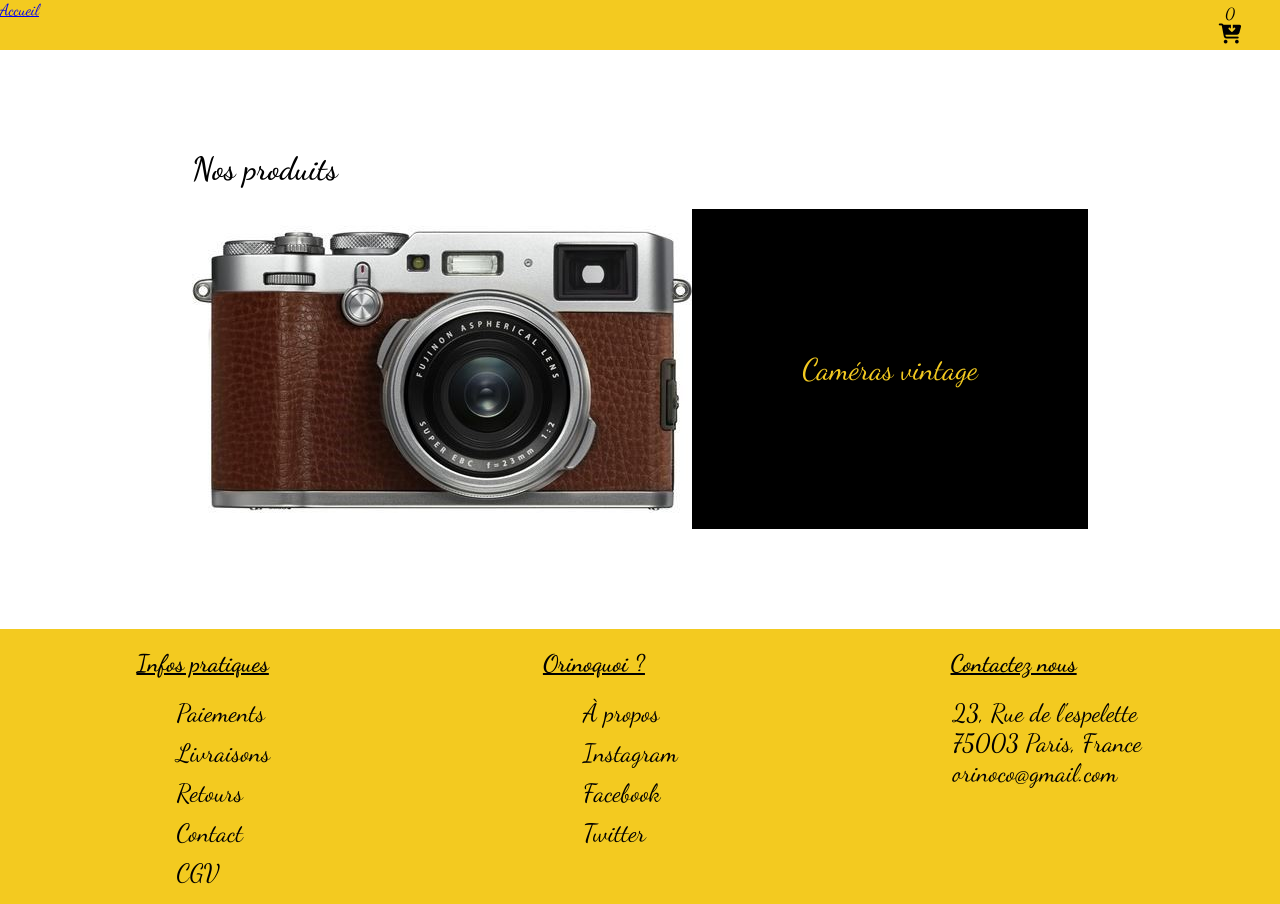
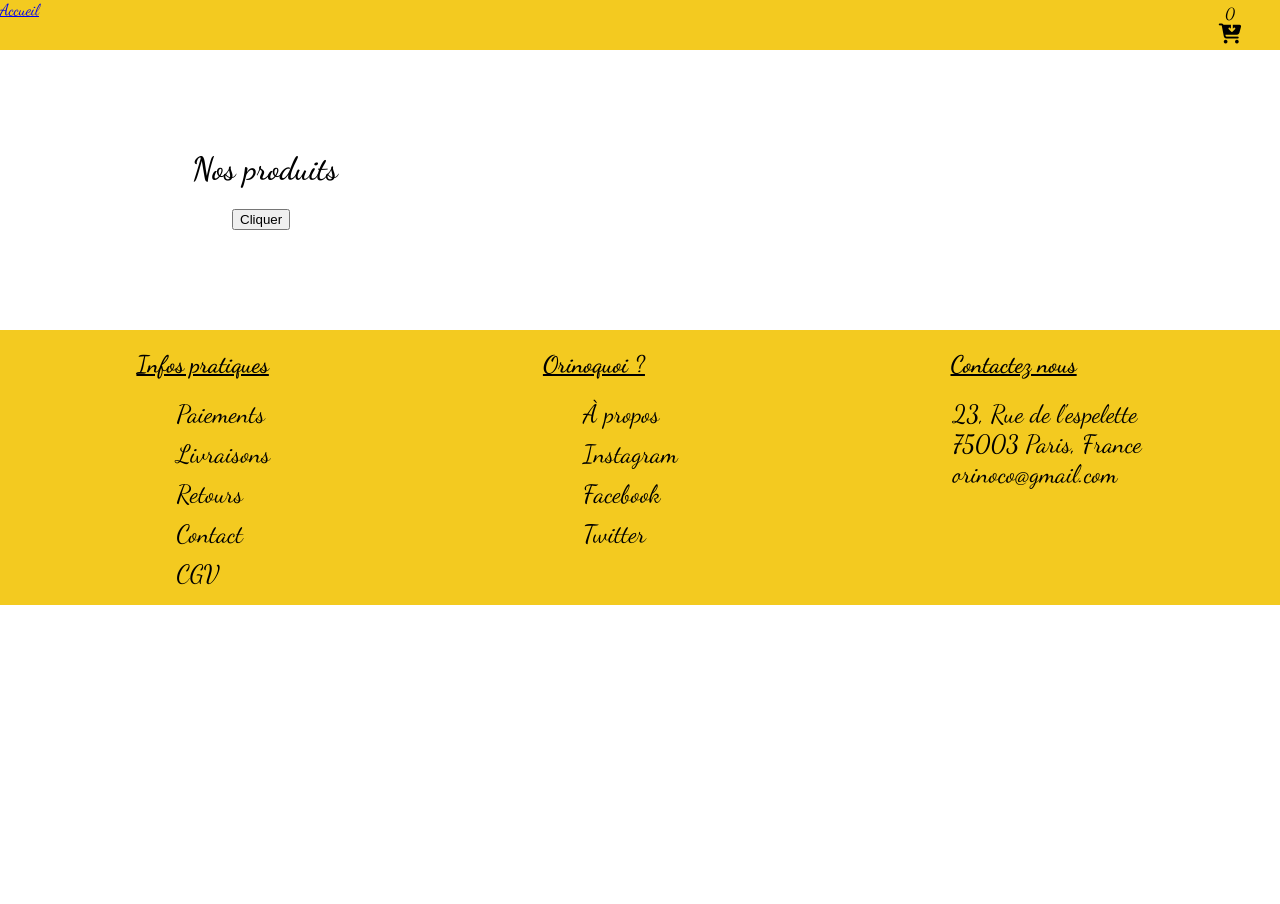
Before and after one commit to raphaellorthioir/Orinoco, a plain HTML site: page index.html in a window 1280 px wide. After the commit the page ends 800 px from the top, so only its background shows below. Drawn offline with nearby package versions, Linux system fonts and the light colour scheme; files that its build step writes are made by us from their sources.

Commit message:
new commit

```diff
--- a/frontend/sass/style.css
+++ b/frontend/sass/style.css
@@ -3,7 +3,10 @@
   margin: 0;
   font-family: "Dancing Script", cursive;
 }
-
+#x{
+  width: auto;
+  height: auto;
+}
 p {
   margin: 2px;
 }
--- a/frontend/html/index.html
+++ b/index.html
@@ -11,6 +11,7 @@
 <link href="https://fonts.googleapis.com/css2?family=Dancing+Script:wght@400;600&display=swap" rel="stylesheet">
     <meta name="description" content="">
     <script src="https://kit.fontawesome.com/05e841d70d.js" crossorigin="anonymous"></script>
+    <script type="" src="../js/list.js" ></script>
 </head>
 <body>
 
@@ -22,7 +23,7 @@
              <div class="cart">
 
                 <div class="count"> 0</div>
-                    <a class="cartIcon" href="product.html"><i class="fas fa-cart-arrow-down"></i></a>
+                    <a class="cartIcon" href="cart.html"><i class="fas fa-cart-arrow-down"></i></a>
                     <div class="cartContainer"> <!-- shows the products in cart-->
                         <ul>
                            <li class="align">
@@ -42,15 +43,18 @@
         <!-- all products-->
         <section>
             <!--Disposition en damier-->
-            <div class="align lineProduct">
-                <div class="containImg">
-                    <img class="productImage" src="camera.jpg" alt="Caméras vintage">
-                </div>
+            <figure class=" imgCamera align lineProduct">
 
-                <div class=" nameProduct center black">
-                    <p>Caméras vintage </p>
-                </div>
-             </div>
+                <div id="x">
+
+                     </div>
+               <button onclick="addImage()"> Cliquer</button>
+                <figcaption>
+
+
+                </figcaption>
+
+            </figure>
 
         </section>
      </main>
```
Also changed, not shown: frontend/html/cart.html (+1 -1 lines), frontend/html/commandValidation.html (+1 -1 lines), frontend/html/product.html (+1 -1 lines), frontend/js/list.js (+10 -0 lines), frontend/js/main.js (line endings or trailing spaces).
